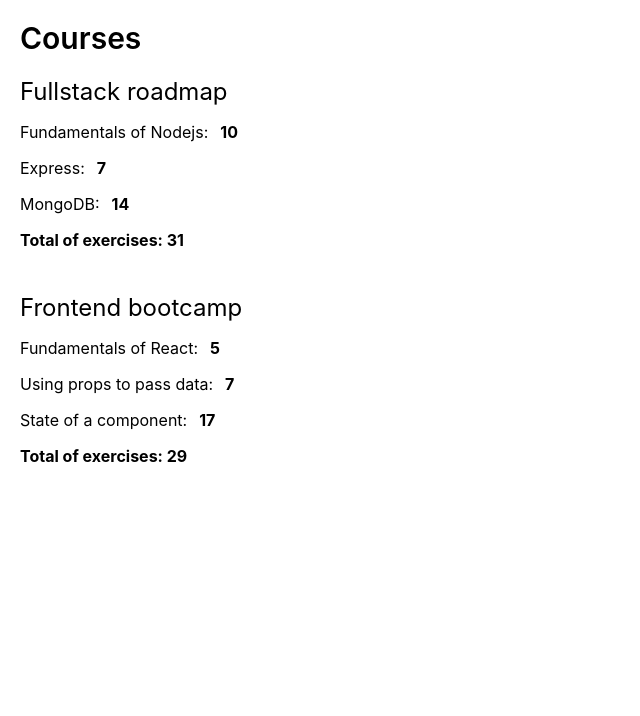
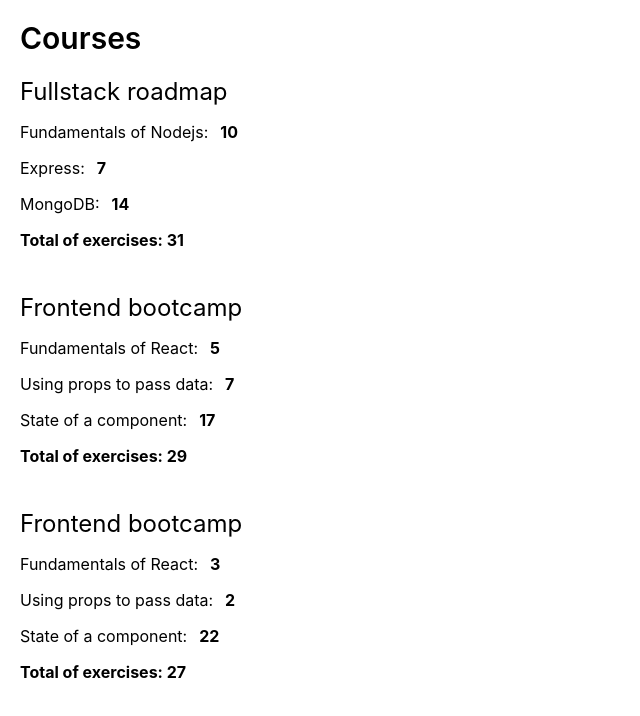
Before and after one commit to oelearning/fullstackopen-1c, a React (Vite) app in the folder 1c/: page /courses in a window 1280 px wide. Shown: the top 716 px of the page, without its empty margins (0-640 px from the left). Built offline with nearby package versions, Linux system fonts and the light colour scheme.

Commit message:
add new object

```diff
--- a/1c/src/data/courses.js
+++ b/1c/src/data/courses.js
@@ -40,5 +40,26 @@
         id: 3
       }
     ]
+  },
+  {
+    id: 3,
+    name: 'Frontend bootcamp',
+    parts: [
+      {
+        name: 'Fundamentals of React',
+        exercises: 3,
+        id: 1
+      },
+      {
+        name: 'Using props to pass data',
+        exercises: 2,
+        id: 2
+      },
+      {
+        name: 'State of a component',
+        exercises: 22,
+        id: 3
+      }
+    ]
   }
 ]
```
